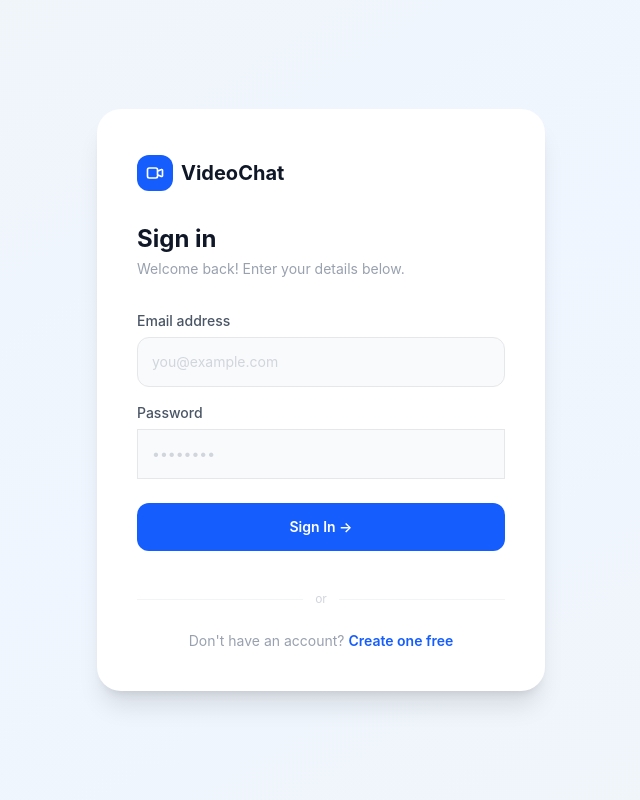
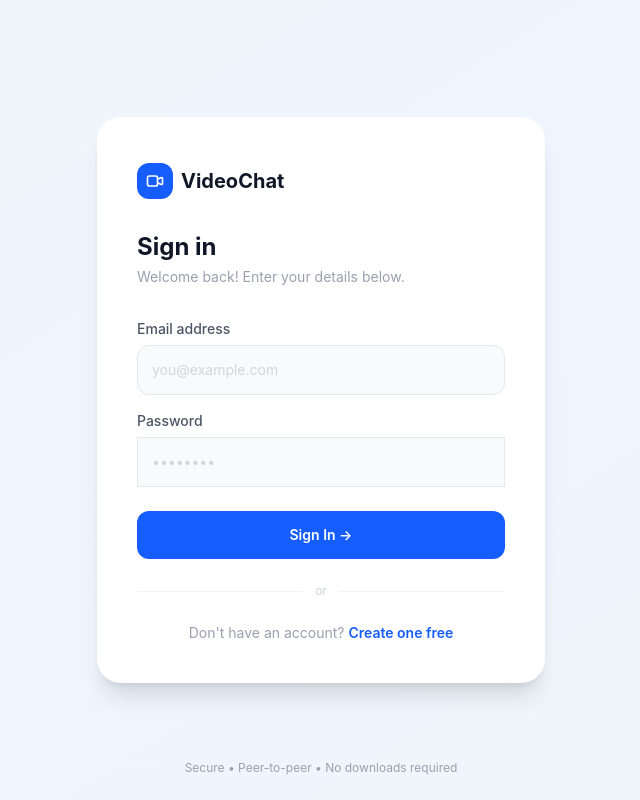
Before and after one commit to Yashas-webdev/mern-video-chat, a React (Vite) app in the folder client/: page /login in a window 1280 px wide. Shown: the whole page, without its empty margins (319-959 px from the left). Built offline with nearby package versions, Linux system fonts and the light colour scheme.

Commit message:
feat: created the bottom tagline

```diff
--- a/client/src/pages/LoginPage.jsx
+++ b/client/src/pages/LoginPage.jsx
@@ -110,6 +110,8 @@ const LoginPage = () => {
               ):'Sign In →'}
             </button>
 
+            </form>
+
             {/* Divider */}
             <div className='flex items-center gap-3 my-6'>
               <div className='flex-1 h-px bg-gray-100'/>
@@ -124,9 +126,14 @@ const LoginPage = () => {
               </Link>
             </p>
 
-          </form>
+
         </div>
       </div>
+
+      {/* Botton tagline */}
+      <p className='absolute bottom-6 text-gray-400 text-xs'>
+        Secure • Peer-to-peer • No downloads required
+      </p>
     </div>
   )
 
```
